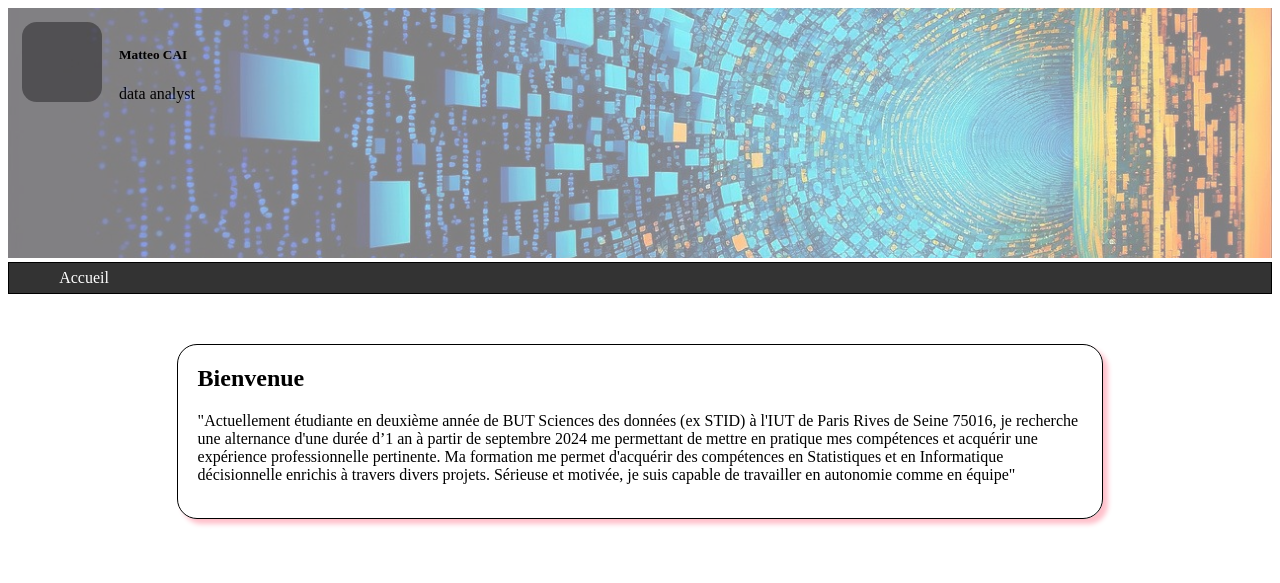
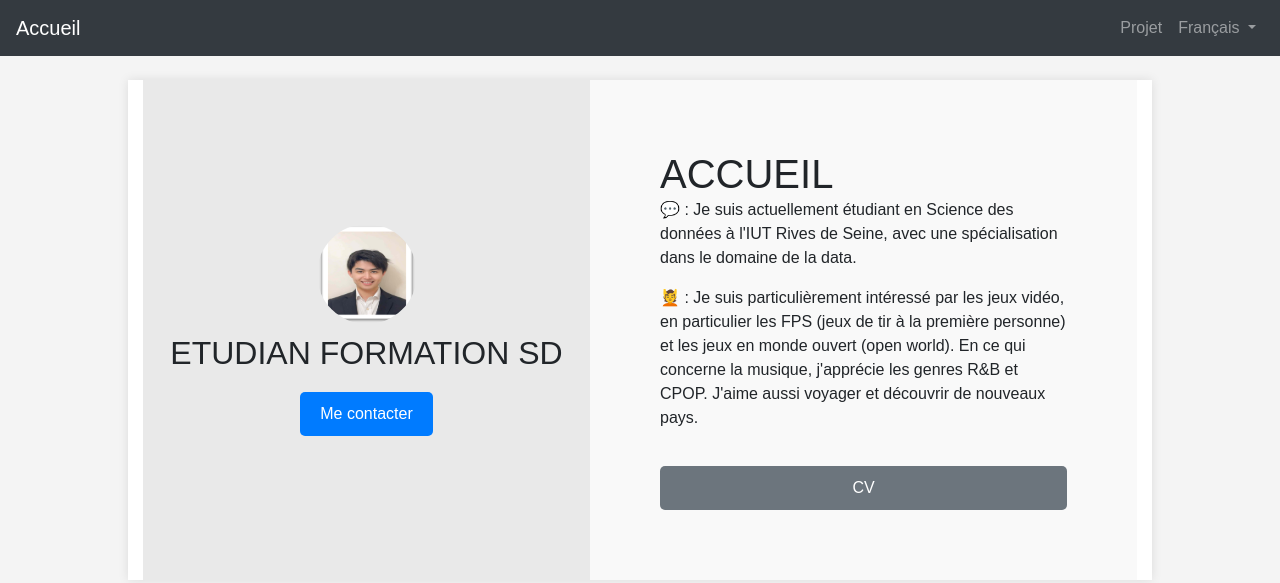
Before and after one commit to hanmlx/hanmlx.github.io, a plain HTML site: page index.html in a window 1280 px wide. Drawn offline with nearby package versions, Linux system fonts and the light colour scheme; grey boxes are pictures that could not be loaded.

Commit message:
change de theme

```diff
--- a/CSS/style.css
+++ /dev/null
@@ -1,99 +0,0 @@
-body{
-	background-color :#ffffff ;
-}
-header img{
-	width: 100%;
-	height: 250px; /* pour rendre une image responsive cad ajustable de l'écran */
-	object-fit: cover; /* 保持图片比例并覆盖整个容器 */
-    opacity: 0.5; /* 设置透明度，0.7 表示70% 不透明 */
-}
-
-nav{
-	border : 1px solid black;
-	height : 30px;
-	background-color : #333	;
-}
-
-
-.navbar-nav.brand {
-    position: absolute;
-    top: 20px; /* 调整位置到顶部 */
-    left: 20px; /* 距离左侧 20px */
-    display: flex;
-    align-items: center;
-    list-style: none; /* 移除列表样式 */
-    padding: 0;
-    margin: 0;
-}
-
-
-
-
-nav ul {
-	list-style-type : none;/* pour surpprimer les puces */
-	margin : 0;/* Marge extérieure */
-	padding : 0; /* Marge intérieure  */
-}
-nav ul li{
-    background-color: #333;
-    border: 0px solid blue;
-    width : 150px;
-    float: left;
-}/* li est un élément en bloc, c'est à dire qu'elle occupe tout espace/élément parent */
-
-nav ul li a{
-	color: white;
-	text-decoration: none;/* pour se débarasser du soulignement du lien */
-	text-align: center;
-	height: 30px;
-	line-height: 30px;/* pour centrer verticalement */
-	border : 0px solid green;
-	width : 150px;/* a est un élément in line
-	, c'est à dire pas en bloc, le problème des éléments in line c'est qu'on ne peut pas modifier sa largeur. Il faut changer sa nature d'affichage */
-	display: block;/* display = affichage */
-}
-nav ul li ul{
-	display: none;
-}
-nav ul li:hover ul{
-	display: block;
-}
-nav ul li a:hover{
-	background-color: yellow;
-	color: black;
-}
-
-section{
-	border: 1px solid black;
-	margin-top: 50px;
-	width: 70%;
-	margin: 50px auto 0  auto;
-	padding: 0 20px 0 20px;/* padding = rembpurage doublure marge inétrieur*/
-	border-radius:20px;
-	box-shadow:5px 5px 5px pink; /* 1er ombre horizon 2er ombre verticale 3er intensite  */
-}
-
-.brand-img img {
-    width: 80px; /* 根据需要调整大小 */
-    height: 80px;
-    border-radius: 20%; /* 使头像圆形 */
-    border: 2px solid #fff; /* 可选：添加白色边框 */
-    margin-right: 15px; /* 头像与文本之间的间距 */
-	opacity: 1; /* 确保头像没有透明度 */
-}
-
-@media (max-width: 768px) {
-    .navbar-nav.brand {
-        position: static;
-        flex-direction: column;
-        align-items: center;
-    }
-
-    nav ul {
-        flex-direction: column;
-    }
-
-    nav ul li {
-        width: 100%;
-    }
-}
--- /dev/null
+++ b/css/styles.css
@@ -0,0 +1,139 @@
+body {
+    font-family: Arial, sans-serif;
+    margin: 0;
+    padding: 0;
+    background-color: #f4f4f4;
+}
+
+.container {
+    display: flex;
+    width: 80%;
+    margin: 0 auto;
+    background: white;
+    box-shadow: 0 0 10px rgba(0, 0, 0, 0.1);
+}
+
+.left-column {
+    flex: 1;
+    padding: 20px;
+    background: #e9e9e9;
+    display: flex;
+    flex-direction: column;
+    justify-content: center;
+    align-items: center;
+}
+
+.right-column {
+    flex: 1;
+    padding: 70px;
+    background: #f9f9f9;
+    display: flex;
+    flex-direction: column;
+    justify-content: center;
+}
+
+.profile-pic {
+    width: 100px;
+    height: 100px;
+    margin-bottom: 10px;
+    border-radius: 50%;
+}
+
+h1, h2 {
+    margin: 0;
+}
+
+.btn {
+    margin-top: 20px;
+    padding: 10px 20px;
+    border-radius: 5px;
+    font-size: 16px;
+}
+
+.btn-primary {
+    background-color: #007bff;
+    color: white;
+    border: none;
+    cursor: pointer;
+}
+
+.btn-primary:hover {
+    background-color: #0056b3;
+}
+
+.btn-secondary {
+    background-color: #6c757d;
+    color: white;
+    border: none;
+    cursor: pointer;
+}
+
+.btn-secondary:hover {
+    background-color: #5a6268;
+}
+
+@media (max-width: 768px) {
+    .container {
+        flex-direction: column;
+    }
+
+    .left-column, .right-column {
+        flex: none;
+        width: 100%;
+    }
+}
+
+
+/* ------------------------------------------------------------projet------------------------------------------------------------- */
+body {
+    font-family: Arial, sans-serif;
+    margin: 0;
+    padding: 0;
+    background-color: #f4f4f4;
+}
+
+.project-section {
+    width: 80%;
+    margin: 50px auto;
+    text-align: center;
+}
+
+.project-title {
+    font-size: 2em;
+    margin-bottom: 20px;
+}
+
+.project-separator {
+    width: 50%;
+    margin: 20px auto;
+    border: 0;
+    height: 2px;
+    background: #333;
+}
+
+.project {
+    margin: 20px 0;
+}
+
+.project h2 {
+    font-size: 1.5em;
+    margin-bottom: 10px;
+}
+
+.project p {
+    font-size: 1em;
+    margin-bottom: 20px;
+}
+
+button {
+    padding: 10px 20px;
+    background-color: #333;
+    color: white;
+    border: none;
+    cursor: pointer;
+    font-size: 1em;
+}
+
+button:hover {
+    background-color: #555;
+}
--- a/index.html
+++ b/index.html
@@ -1,38 +1,53 @@
-<!doctype html>
-<html>
+<!DOCTYPE html>
+<html lang="fr">
 <head>
-		<title> matteo site portfolio</title>
-		<meta charset = "UTF-8">
-		<link rel = "stylesheet" type = "text/css" href = "CSS/style.css" >
+    <meta charset="UTF-8">
+    <meta name="viewport" content="width=device-width, initial-scale=1.0">
+    <title>Etudiant Formation SD</title>
+    <!-- 引入 Bootstrap CSS -->
+    <link rel="stylesheet" href="https://stackpath.bootstrapcdn.com/bootstrap/4.5.2/css/bootstrap.min.css">
+    <link rel="stylesheet" href="css/styles.css">
 </head>
 <body>
-		<div id = "conteneur">
-			<header>
-				<ul class="navbar-nav brand">
-					<li class="brand-img">
-						<img src="Img/avatar.jpg" alt="Avatar">
+    <nav class="navbar navbar-expand-lg navbar-dark bg-dark">
+        <a class="navbar-brand" href="#">Accueil</a>
+        <button class="navbar-toggler" type="button" data-toggle="collapse" data-target="#navbarNavDropdown" aria-controls="navbarNavDropdown" aria-expanded="false" aria-label="Toggle navigation">
+            <span class="navbar-toggler-icon"></span>
+        </button>
+        <div class="collapse navbar-collapse" id="navbarNavDropdown">
+            <ul class="navbar-nav ml-auto">
+                <li class="nav-item">
+                    <a class="nav-link" href="projet.html">Projet</a>
                 </li>
-					<li class="brand-txt">
-						<h5 class="brand-title">Matteo CAI</h5>
-						<div class="brand-subtitle">data analyst</div>
+                <li class="nav-item dropdown">
+                    <a class="nav-link dropdown-toggle" href="#" id="navbarDropdownMenuLink" role="button" data-toggle="dropdown" aria-haspopup="true" aria-expanded="false">
+                        Français
+                    </a>
+                    <div class="dropdown-menu" aria-labelledby="navbarDropdownMenuLink">
+                        <a class="dropdown-item active" href="#">Français</a>
+                        <a class="dropdown-item" href="#">English</a>
+                        <a class="dropdown-item" href="#">中文</a>
+                    </div>
                 </li>
             </ul>
-				<div class="header-image">
-					<img src="Img/banniere.jpg" alt="data"> <!-- inserer l'image dans le header -->
         </div>
-			</header>
-			<nav>
-				<ul>
-					<li>
-						<a href = "index.html">Accueil </a>
-					</li>
-				</ul>
     </nav>
-			<section>
-				<h1> Bienvenue </h1> <!--titre de niveau 1dans le corp du texte-->
-				<p>"Actuellement étudiante en deuxième année de BUT Sciences des données (ex STID) à l'IUT de Paris Rives de Seine 75016, je recherche une alternance d'une durée d’1 an à partir de septembre 2024 me permettant de mettre en pratique mes compétences et acquérir une expérience professionnelle pertinente. Ma formation me permet d'acquérir des compétences en Statistiques et en Informatique décisionnelle enrichis à travers divers projets. Sérieuse et motivée, je suis capable de travailler en autonomie comme en équipe"</p>
-				<br>
-			</section>
+    <div class="container mt-4">
+        <div class="left-column">
+            <img src="img/portrait.png" alt="Profile Picture" class="profile-pic">
+            <h2>ETUDIAN FORMATION SD</h2>
+            <button class="btn btn-primary">Me contacter</button>
         </div>
+        <div class="right-column">
+            <h1>ACCUEIL</h1>
+            <p>💬 : Je suis actuellement étudiant en Science des données à l'IUT Rives de Seine, avec une spécialisation dans le domaine de la data.</p>
+            <p>💆 : Je suis particulièrement intéressé par les jeux vidéo, en particulier les FPS (jeux de tir à la première personne) et les jeux en monde ouvert (open world). En ce qui concerne la musique, j'apprécie les genres R&B et CPOP. J'aime aussi voyager et découvrir de nouveaux pays.</p>
+            <a href="files/cv_matteo_cai.pdf" target="_blank" class="btn btn-secondary">CV</a>
+        </div>
+    </div>
+    <!-- 引入 Bootstrap JS 和 jQuery -->
+    <script src="https://code.jquery.com/jquery-3.5.1.slim.min.js"></script>
+    <script src="https://cdn.jsdelivr.net/npm/@popperjs/core@2.9.3/dist/umd/popper.min.js"></script>
+    <script src="https://stackpath.bootstrapcdn.com/bootstrap/4.5.2/js/bootstrap.min.js"></script>
 </body>
 </html>
```
Also changed, not shown: projet.html (added, +30 -0 lines), Img/banniere.jpg (deleted), img/portrait.png (added), 2 other files. Lines whose indentation alone changed are shown as unchanged.
